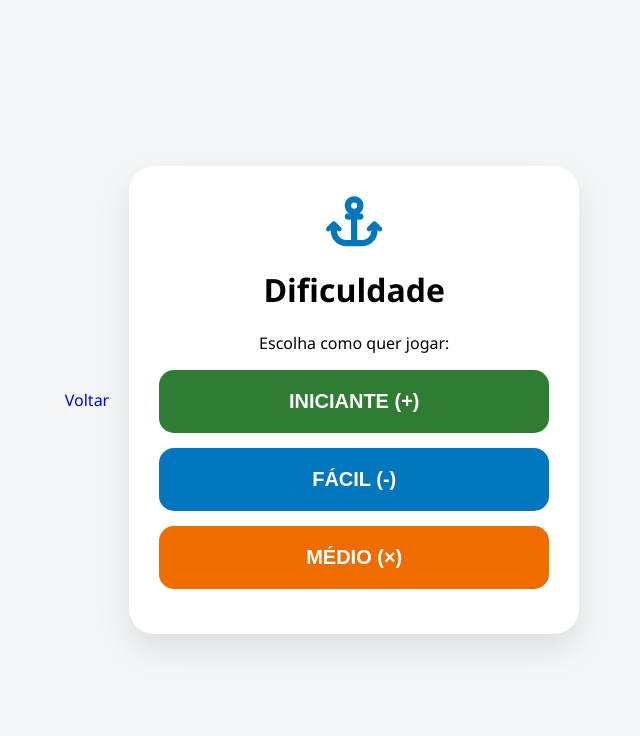
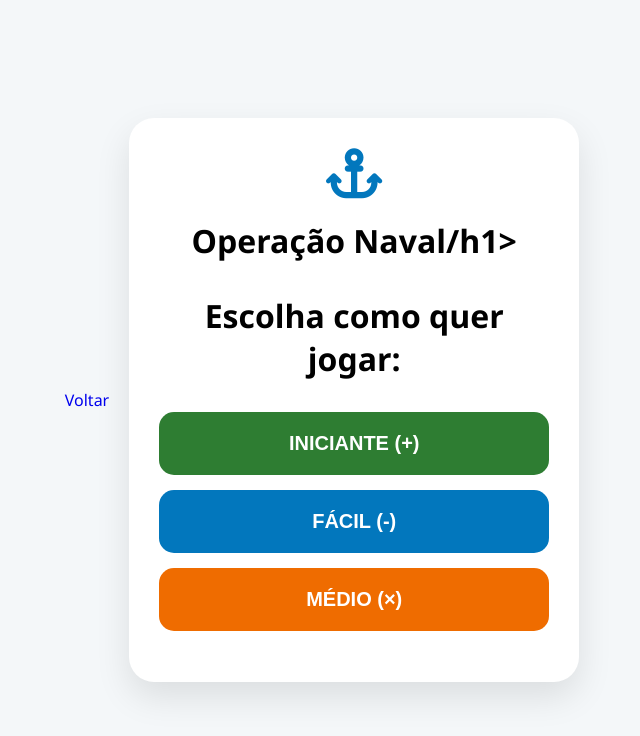
Before and after one commit to klebmatrix/iadom, a website: page index.html in a window 1280 px wide. Shown: the whole page, without its empty margins (308-948 px from the left). Drawn offline with Linux system fonts and the light colour scheme.

Commit message:
Versão inicial: Batalha Naval Matemática

```diff
--- a/index.html
+++ b/index.html
@@ -128,7 +128,7 @@
     <div id="tela-niveis" class="tela ativa">
         <div class="cartao">
             <i class="fa-solid fa-anchor" style="font-size: 50px; color: var(--azul-mar);"></i>
-            <h1>Dificuldade</h1>
+            <h1>Operação Naval/h1>
             <p>Escolha como quer jogar:</p>
             <button class="btn-nivel n-1" onclick="jogar(1)">INICIANTE (+)</button>
             <button class="btn-nivel n-2" onclick="jogar(2)">FÁCIL (-)</button>
```
